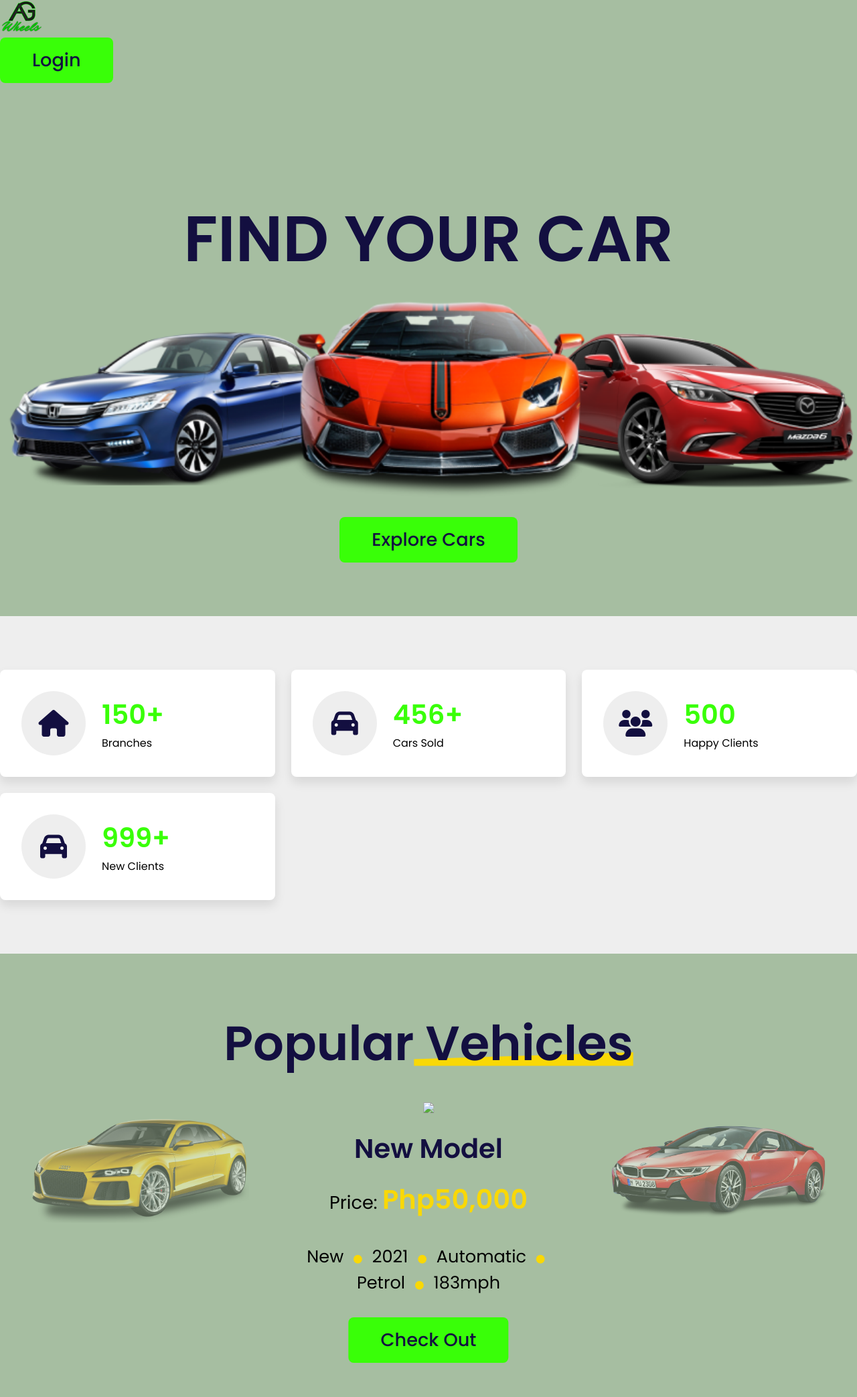
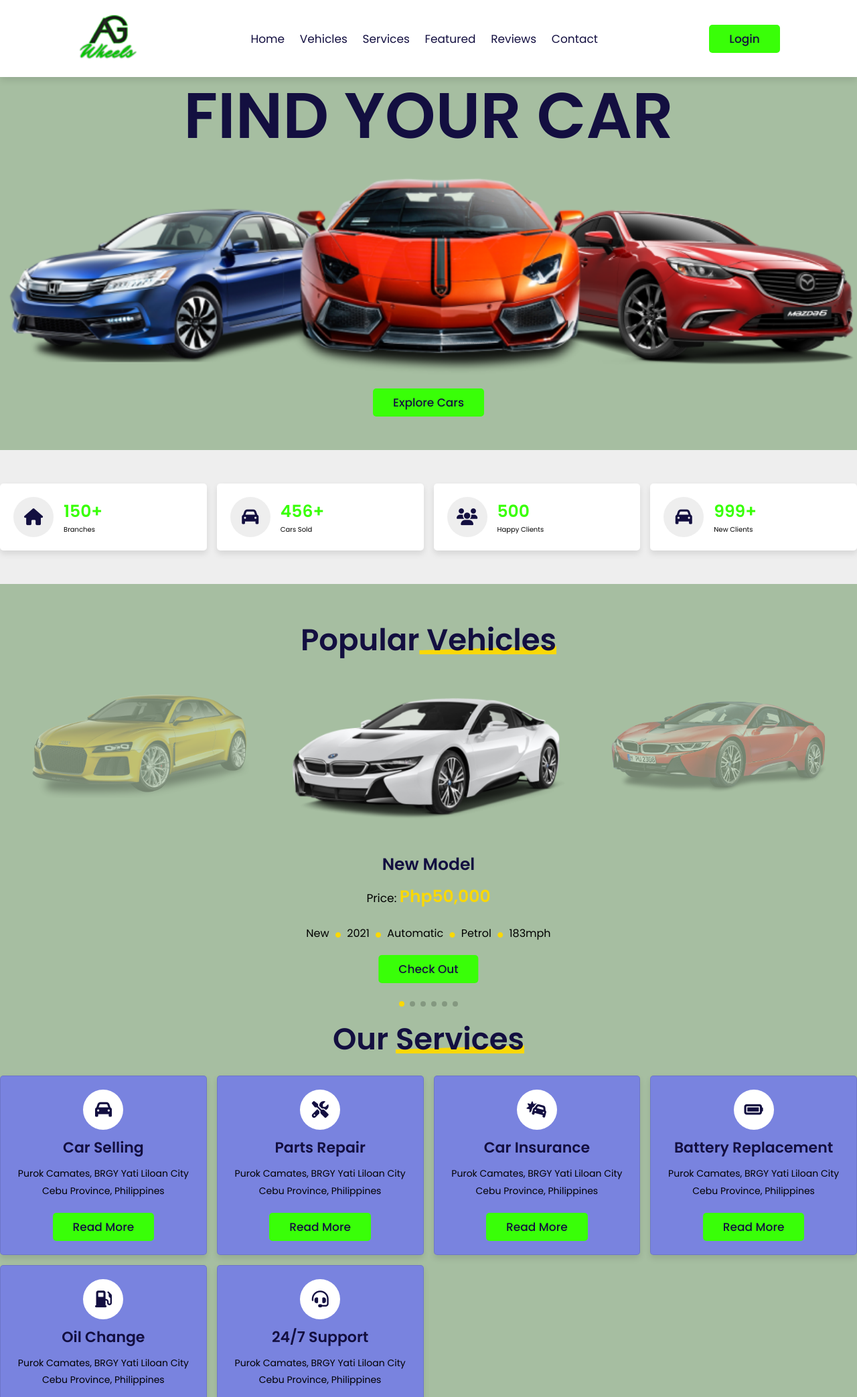
Before and after one commit to nel-lim/alan_gabales, a plain HTML site: page index.html in a window 1280 px wide. Shown: the top 2086 px of the page at 67% size. Drawn offline with nearby package versions, Linux system fonts and the light colour scheme; a script that the page names is missing.

Commit message:
Add files via upload
Final exam

```diff
--- a/index.html
+++ b/index.html
@@ -5,6 +5,7 @@ for final hands-on exam
 <html lang="en">
 <head>
 <meta charset="UTF-8">
+<meta name="viewport" content="width=device-width, initial-scale=1.0">
 <meta http-equiv="X_UA-Compatible" content="IE=edge">
 <meta name="viewport" content="width=device-width, initial-scale=1.0">
 <link rel="stylesheet" href="https://cdn.jsdelivr.net/npm/swiper@8/swiper-bundle.min.css"/>
@@ -31,7 +32,12 @@ for final hands-on exam
 <a href="#" class="logo"> <img src="images/wheels 1.png" alt="Logo"></a>
 
 <nav class="navbar">
-
+<a href="#home">home</a>
+		<a href="#vehicles">vehicles</a>
+		<a href="#services">services</a>
+		<a href="#featured">featured</a>
+		<a href="#reviews">reviews</a>
+		<a href="#contact">contact</a>
 </nav>
 <div id="login-btn">
 	<button class="btn">login</button>
@@ -115,7 +121,7 @@ for final hands-on exam
 <div class="swiper vehicles-slider">
 	<div class="swiper-wrapper">
 		<div class="swiper-slide">
-			<img src="img/1.png" alt"">
+			<img src="images/1.png" alt"">
 			<div class="content">
 				<h3>new model</h3>
 				<div class="price"> <span>price: </span> Php50,000</div>
@@ -161,7 +167,7 @@ for final hands-on exam
 			</div>
 		</div>
 		<div class="swiper-slide">
-			<img src="images/.png" alt"">
+			<img src="images/1.png" alt"">
 			<div class="content">
 				<h3>new model</h3>
 				<div class="price"> <span>price: </span> Php50,000</div>
@@ -176,7 +182,7 @@ for final hands-on exam
 			</div>
 		</div>
 		<div class=" swiper-slide">
-			<img src="/images/5.png" alt"">
+			<img src="images/5.png" alt"">
 			<div class="content">
 				<h3>new model</h3>
 				<div class="price"> <span>price: </span> Php50,000</div>
@@ -269,12 +275,12 @@ for final hands-on exam
 
 
 <!--featured section starts -->
-<section class=" " id="featured">
+<section class=" featured" id="featured">
 <h1 class="heading"> <span> featured</span> cars </h1>
  <div class="swiper featured-slider">
  <div class="swiper-wrapper">
  <div class="swiper-slide">
- <img src="images/6.png" alt="">
+ <img src="images/8.png" alt="">
  <h3> new model </h3>
  <div class="stars">
  <i class="fas fa-star"></i>
@@ -283,7 +289,7 @@ for final hands-on exam
  <i class="fas fa-star"></i>
  <i class="fas fa-star-half-alt"></i>
  </div>
- <div class="price">php55000</div>
+ <div class="price">php 500</div>
  <a href="#" class="btn">check out</a>
  </div>
 
@@ -297,27 +303,11 @@ for final hands-on exam
  <i class="fas fa-star"></i>
  <i class="fas fa-star-half-alt"></i>
  </div>
- <div class="price">php 55000</div>
+ <div class="price">php 500</div>
  <a href="#" class="btn">check out</a>
  </div>
 
  <div class="swiper-slide">
- <img src="img/8.png" alt="">
- <h3> new model </h3>
- <div class="stars">
- <i class="fas fa-star"></i>
- <i class="fas fa-star"></i>
- <i class="fas fa-star"></i>
- <i class="fas fa-star"></i>
- <i class="fas fa-star-half-alt"></i>
- </div>
- <div class="price">php 55000</div>
- <a href="#" class="btn">check out</a>
- </div>
-
-
-
- <div class="swiper-slide ">
  <img src="images/6.png" alt="">
  <h3> new model </h3>
  <div class="stars">
@@ -327,12 +317,14 @@ for final hands-on exam
  <i class="fas fa-star"></i>
  <i class="fas fa-star-half-alt"></i>
  </div>
- <div class="price">php 55000</div>
+ <div class="price">php 500</div>
  <a href="#" class="btn">check out</a>
  </div>
 
- <div class="swiper-slide ">
- <img src="images/7.png" alt="">
+
+
+ <div class="swiper-slide">
+ <img src="images/5.png" alt="">
  <h3> new model </h3>
  <div class="stars">
  <i class="fas fa-star"></i>
@@ -341,12 +333,12 @@ for final hands-on exam
  <i class="fas fa-star"></i>
  <i class="fas fa-star-half-alt"></i>
  </div>
- <div class="price">php 55000</div>
+ <div class="price">php 500</div>
  <a href="#" class="btn">check out</a>
  </div>
 
- <div class="swiper-slide ">
- <img src="images/6.png" alt="">
+ <div class="swiper-slide">
+ <img src="images/4.png" alt="">
  <h3> new model </h3>
  <div class="stars">
  <i class="fas fa-star"></i>
@@ -355,7 +347,21 @@ for final hands-on exam
  <i class="fas fa-star"></i>
  <i class="fas fa-star-half-alt"></i>
  </div>
- <div class="price">php 55000</div>
+ <div class="price">php 500</div>
+ <a href="#" class="btn">check out</a>
+ </div>
+
+ <<div class="swiper-slide">
+ <img src="images/3.png" alt="">
+ <h3> new model </h3>
+ <div class="stars">
+ <i class="fas fa-star"></i>
+ <i class="fas fa-star"></i>
+ <i class="fas fa-star"></i>
+ <i class="fas fa-star"></i>
+ <i class="fas fa-star-half-alt"></i>
+ </div>
+ <div class="price">php 500</div>
  <a href="#" class="btn">check out</a>
  </div>
  </div>
@@ -488,7 +494,7 @@ for final hands-on exam
  </div>
  </div>
 
-
+ <div class="swiper-slide">
  <img src="images/12.png" alt="">
  <div class="content">
  <p>The Kia Stonic Style Edition adds a unique body kit to the
--- a/style (1).css
+++ b/style (1).css
@@ -21,7 +21,7 @@ for final hands-on exam*/
 	text-transform: capitalize;
 	transition: all .2s linear;
 }
-{
+html{
 	font-size: 62.5%;
 	overflow-x: hidden;
 	scroll-padding-top: 7rem;
@@ -48,7 +48,7 @@ section{
 	bottom:1rem; left:0;
 	height:100%;
 	width:100%;
-	z-index: -1;
+	z-index: -4;
 	background: var(--yellow);
 	clip-path: polygon(0 90%, 100% 80%, 100% 100%, 0% 100%);
 }
@@ -69,8 +69,8 @@ section{
 .btn:hover{
 	background: var(--yellow);
 }
-.{
-	position: ;
+.header{
+	position:fixed;
 	top:0; left:0; right:0;
 	z-index: 999;
 	background: #fff;
@@ -86,6 +86,11 @@ section{
 	padding:none;
 }
 .header .logo img{
+
+	height:7rem;
+	width:7rem;
+	width:100%;
+
 
 }
 .header .navbar a{
@@ -279,7 +284,7 @@ for final hands-on exam*/
 }
 .vehicles .vehicles-slider .swiper-slide img{
 	width:100%;
-	opacity: .5;
+	opacity: .3;
 	transform:scale(.8);
 
 }
@@ -531,7 +536,6 @@ for final hands-on exam*/
 
 
 
-
 /* media queries */
  @media(max-width:991px){
 	html{
```
